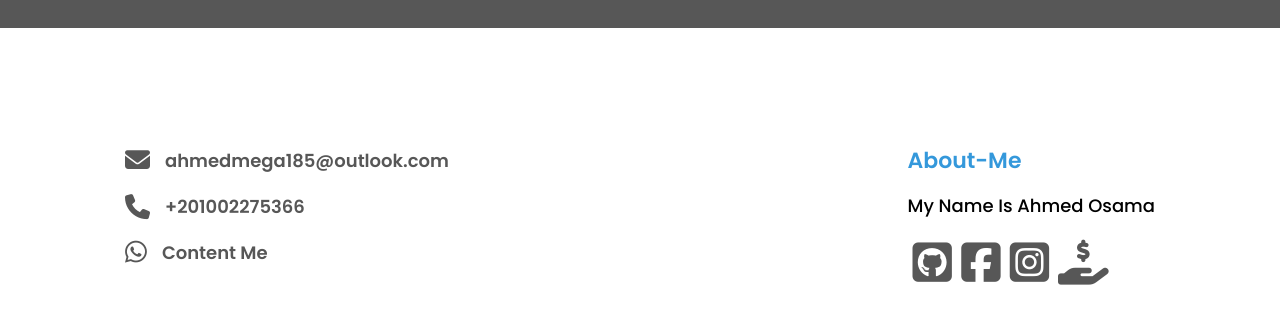
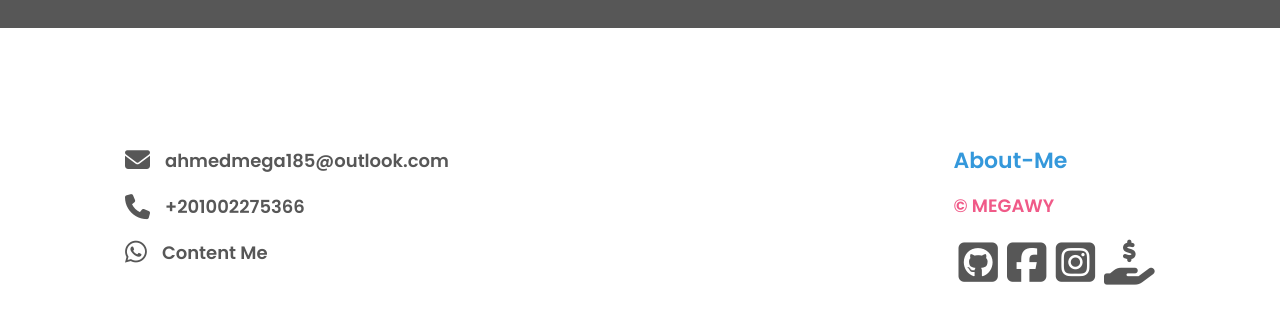
Before and after one commit to Megawy/QR-Code-Generator, a plain HTML site: page index.html in a window 1280 px wide. Shown: the part 1012-1335 px from the top of the page. Drawn offline with Linux system fonts and the light colour scheme.

Commit message:
Fix Footer

```diff
--- a/Css/style.scss
+++ b/Css/style.scss
@@ -269,10 +269,13 @@ footer {
             color: $background;
             margin: 0;
           }
-          p {
+          p,
+          a {
+            color: #f05a88;
+            text-transform: uppercase;
             max-width: 250px;
             font-size: 18px;
-            font-weight: 500;
+            font-weight: 600;
             line-height: 1.7;
             @media (max-width: 767px) {
               margin-left: 30px;
--- a/index.html
+++ b/index.html
@@ -80,7 +80,8 @@
                     <div class="about-me">
                         <div class="box">
                             <h3>About-Me</h3>
-                            <p>My Name Is Ahmed Osama</p>
+                            <p><a href="https://github.com/Megawy" target="_blank" rel="noopener noreferrer">&copy;
+                                    Megawy</a></p>
                         </div>
                         <div class="box">
                             <a href="https://github.com/Megawy" target="_blank" rel="noopener noreferrer"><i
```
Also changed, not shown: Css/style.css, 1 other file.
